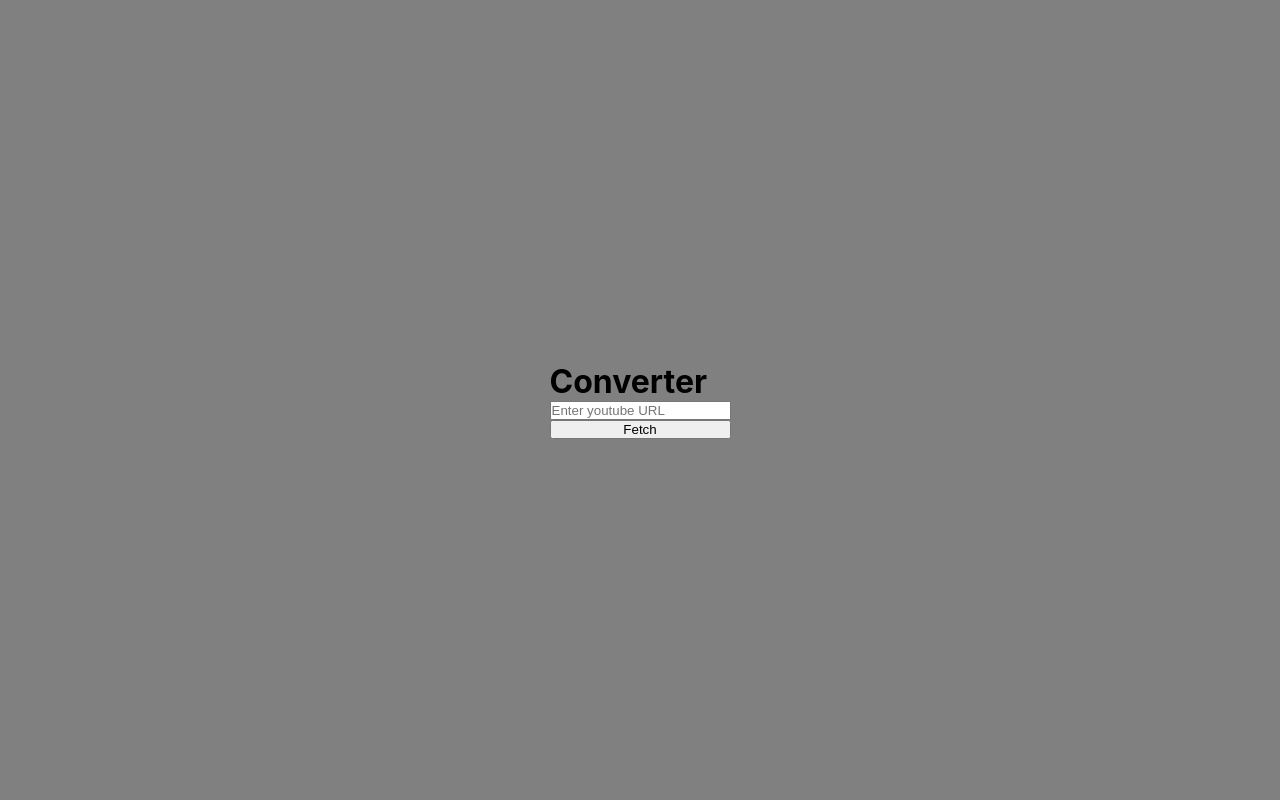
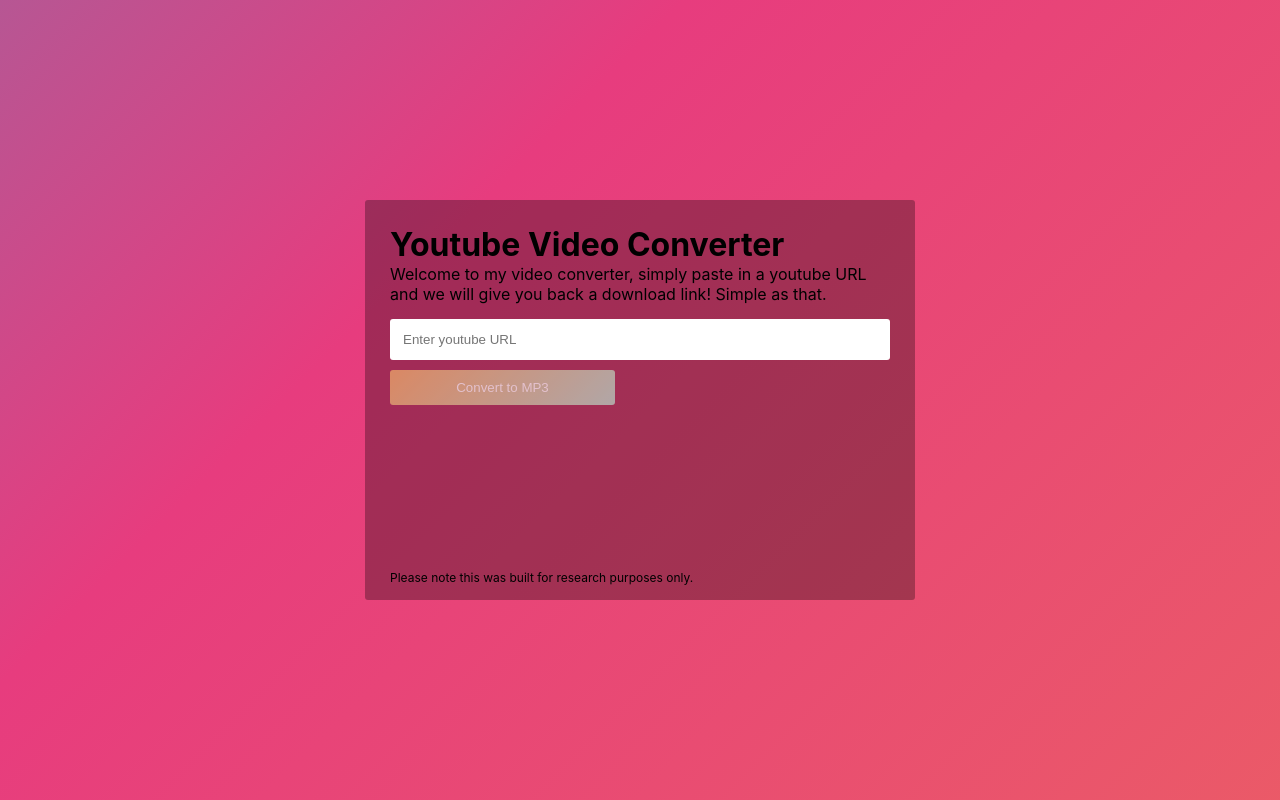
Before and after one commit to Entropiks/YooToobConverter, a React (Create React App) app: page / in a window 1280 px wide. Built offline with nearby package versions, Linux system fonts and the light colour scheme.

Commit message:
styled outttt

```diff
--- a/package.json
+++ b/package.json
@@ -9,6 +9,7 @@
     "react": "^17.0.2",
     "react-dom": "^17.0.2",
     "react-scripts": "5.0.0",
+    "styled-components": "^5.3.3",
     "web-vitals": "^2.1.4"
   },
   "scripts": {
--- a/src/App.css
+++ b/src/App.css
@@ -3,12 +3,14 @@
   margin: 0;
 }
 .wrapper {
-  width: 100vw;
-  height: 100vh;
-  display: flex;
-  justify-content: center;
-  align-items: center;
-  background-color: gray;
+  position: relative;
+  background-color: #0000004d;
+  min-width: 350px;
+  min-height: 350px;
+  max-width: 500px;
+  padding: 25px;
+  border-radius: 3px;
+  margin: 25px;
 }
 
 .controls {
@@ -17,3 +19,67 @@
   flex-direction: column;
   justify-content: center;
 }
+
+#youtube-url {
+  border: none;
+  border-radius: 3px;
+  padding: 13px;
+  margin: 15px 0px 10px 0px;
+}
+
+#youtube-url:focus-visible {
+  /* outline: 4px solid darkorange; */
+  outline: 2px solid linear-gradient(-45deg, #ee7752, #e73c7e, #23a6d5, #23d5ab);
+  /* background-size: 400% 400%; */
+}
+
+#disclaimer {
+  position: absolute;
+  bottom: 0;
+  font-size: 12px;
+  margin: 15px 0px;
+}
+#btn-convert {
+  padding: 10px;
+  max-width: 45%;
+  color: white;
+  /* border: 1px solid #0000007a; */
+  border-radius: 3px;
+  /* background: linear-gradient(-45deg, #ee7752, #e73c7e, #23a6d5, #23d5ab); */
+  background: linear-gradient(-45deg, #a5e7e9, #f3b069, #db98fc, #c7f3e9);
+	background-size: 400% 400%;
+	animation: gradient 15s ease infinite;
+  border: none;
+  transition: 0.3s;
+  opacity: .7;
+
+}
+#btn-convert:hover {
+  background: linear-gradient(-45deg, #a5e7e9, #f3b069, #db98fc, #c7f3e9);
+	background-size: 400% 400%;
+	animation: gradient 15s ease infinite;
+  opacity: 1;
+}
+
+body {
+	background: linear-gradient(-45deg, #ee7752, #e73c7e, #23a6d5, #23d5ab);
+	background-size: 400% 400%;
+	animation: gradient 15s ease infinite;
+	width: 100vw;
+  height: 100vh;
+  display: flex;
+  justify-content: center;
+  align-items: center;
+}
+
+@keyframes gradient {
+	0% {
+		background-position: 0% 50%;
+	}
+	50% {
+		background-position: 100% 50%;
+	}
+	100% {
+		background-position: 0% 50%;
+	}
+}
--- a/src/App.js
+++ b/src/App.js
@@ -32,16 +32,17 @@
   }
 
   return (
-    <div className="wrapper">
 
-      <div className="controls">
-      <h1>Converter</h1>
-        <input onPaste={handleInput} type='text' placeholder="Enter youtube URL" />
-
-        <button onClick={fetchHtml}>Fetch</button>
+      <div className="wrapper">
+        <div className="controls">
+          <h1>Youtube Video Converter</h1>
+          <p>Welcome to my video converter, simply paste in a youtube URL and we will give you back a download link! Simple as that.</p>
+          <input id="youtube-url" onPaste={handleInput} type='text' placeholder="Enter youtube URL" />
+          <button id="btn-convert" onClick={fetchHtml}>Convert to MP3</button>
+        </div>
+        <p id="disclaimer">Please note this was built for research purposes only.</p>
       </div>
 
-    </div>
   );
 }
 
```
Also changed, not shown: src/Components/ParticleBg.js (deleted, +0 -132 lines), 1 other file (tests, documents, lock files or other folders).
